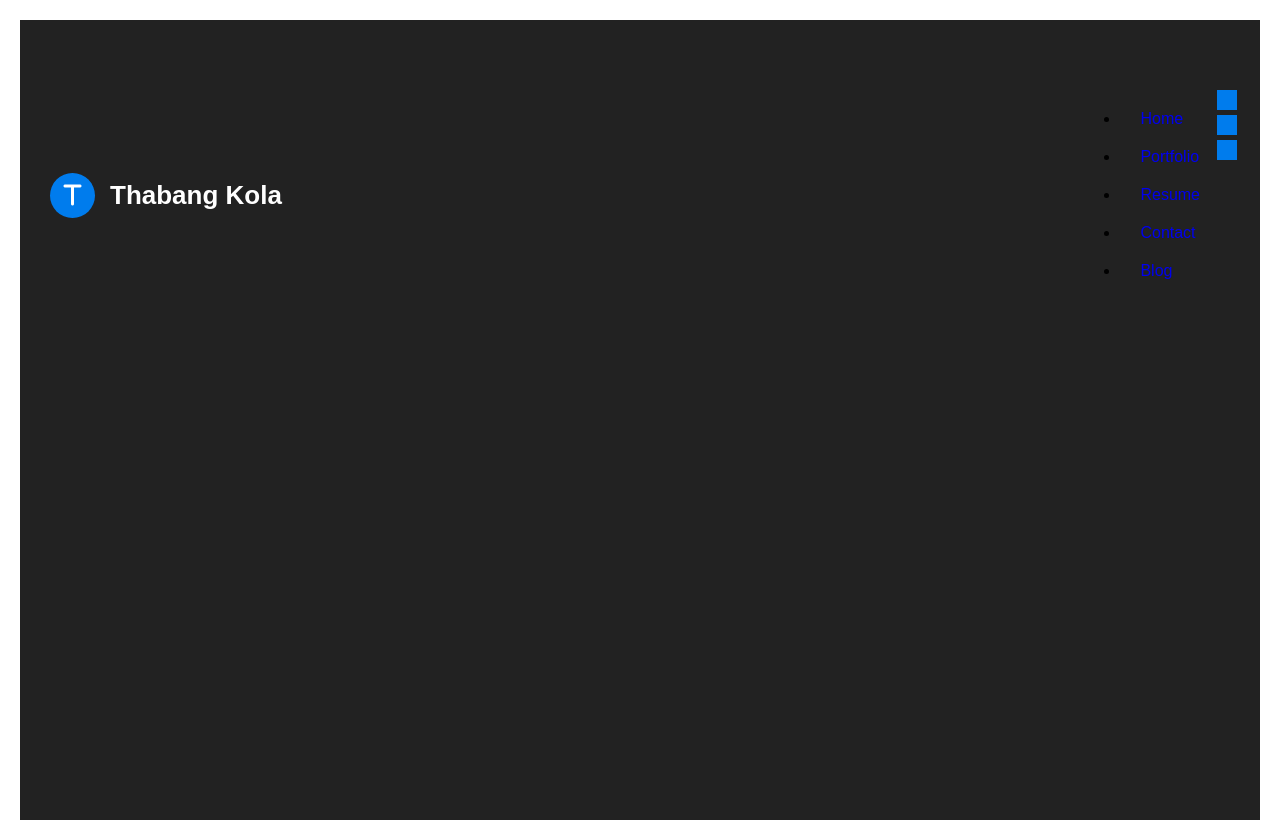
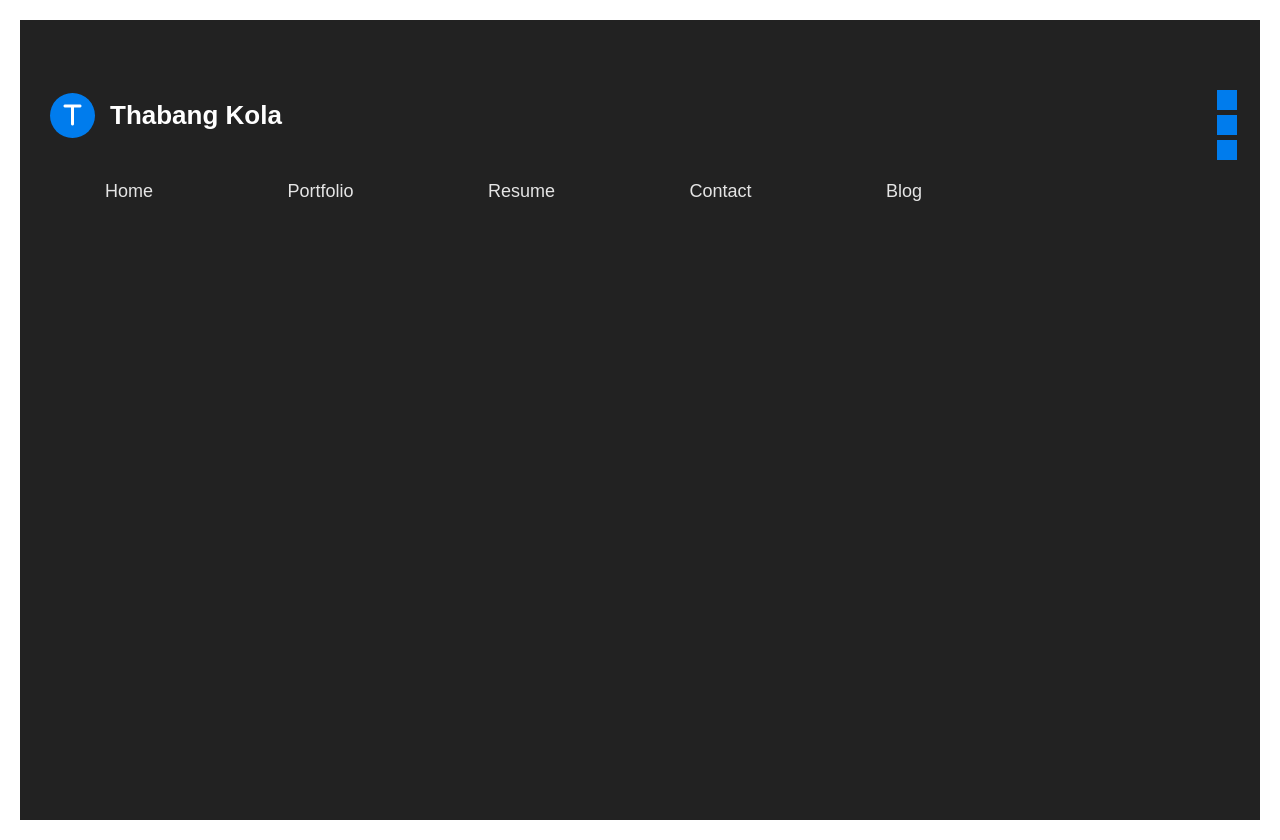
Before and after one commit to Kola-Hubs/Online-Portfolio2, a plain HTML site: page index.html in a window 1280 px wide. Drawn offline with Linux system fonts and the light colour scheme.

Commit message:
END of header
This is the top part of the portfolio using CSS and HTML

```diff
--- a/style.css
+++ b/style.css
@@ -76,3 +76,21 @@ nav .togglebtn span{
     transition: 0.3s ;
     transition-property: transform, opacity;
 }
+
+nav .navlinks{
+    list-style-type: none;
+}
+
+nav .navlinks li{
+    display: inline-block;
+    margin: 0 25px;
+}
+
+nav .navlinks li a{
+    color: #e5e5e5;
+    font-size: 18px;
+    font-weight: 500;
+    transition: 0.3s;
+    margin-right: 2.5rem;
+
+}
```
